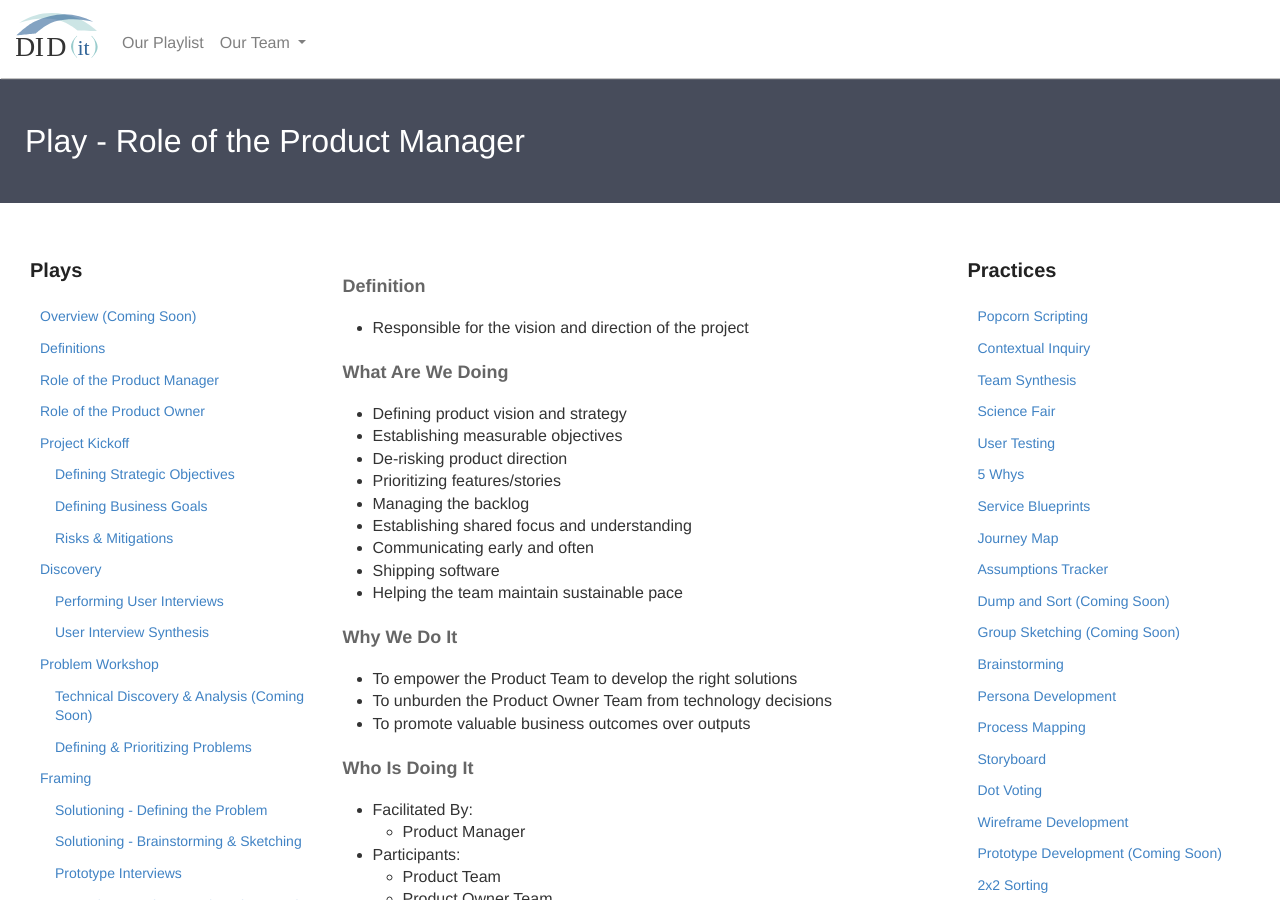
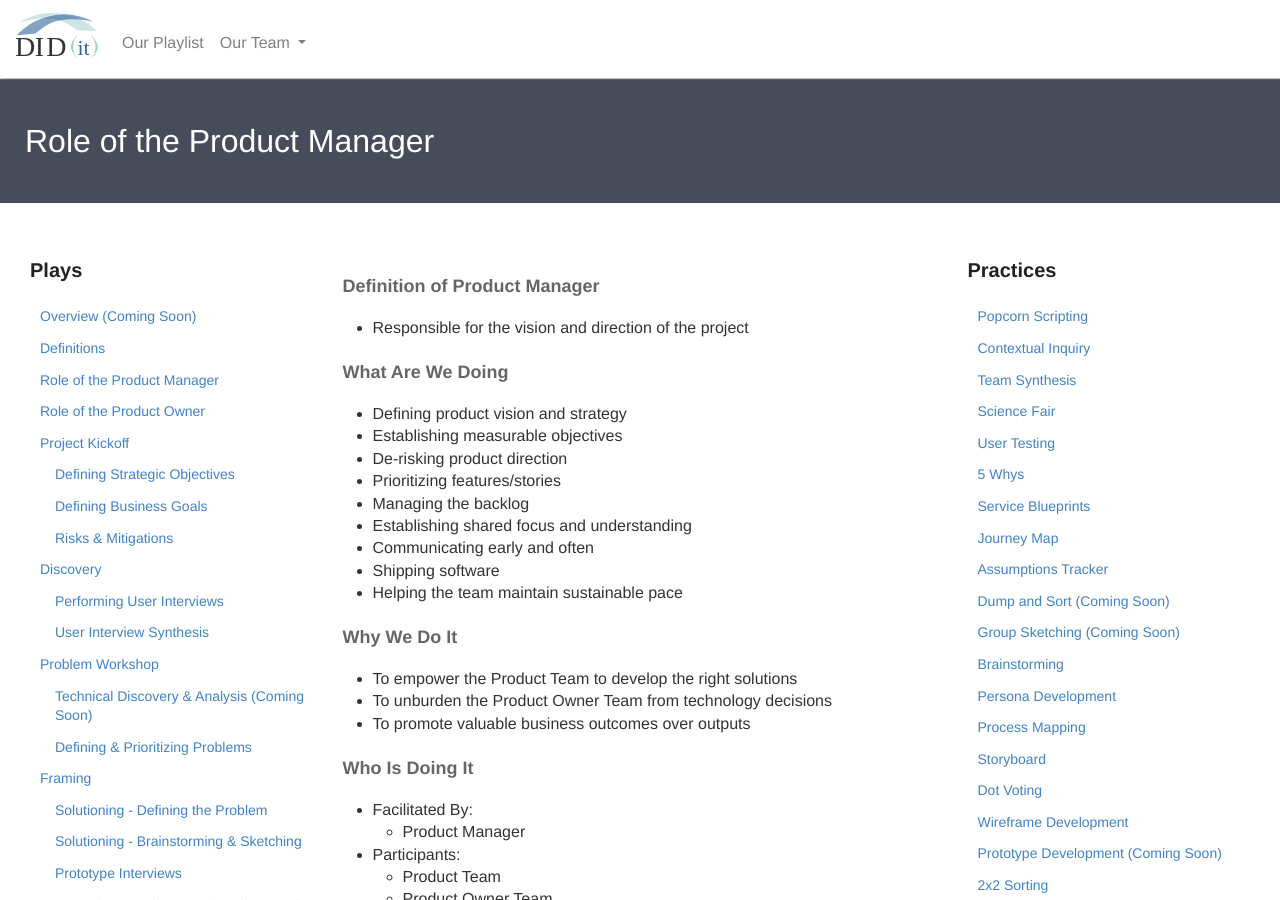
Before and after one commit to KnightPointSystems/kps_playbook, a Jekyll site: the page built from product-manager-role.md, in a window 1280 px wide and 900 px high. Built offline with Jekyll 4.4.1, drawn with Linux system fonts in a browser that asks for light colours; nearby versions of some CDN libraries.

Commit message:
Update product-manager-role.md

```diff
--- a/product-manager-role.md
+++ b/product-manager-role.md
@@ -1,7 +1,7 @@
 ---
 layout: page
-title: Play - Role of the Product Manager
-header: Play - Role of the Product Manager
+title: Role of the Product Manager
+header: Role of the Product Manager
 permalink: /product-manager-role/
 ---
 <div class="row">
@@ -10,10 +10,10 @@ permalink: /product-manager-role/
     </div>
     <div class="col-md-6">
         <h4 class="Definition" id="Definition">
-            Definition
+            Definition of Product Manager
         </h4>
 		<ul>
-			<li>Responsible for the vision and direction of the project</li>
+		<li>Responsible for the vision and direction of the project</li>
 		</ul>
         <h4 class="What" id="What">
             What Are We Doing
```
